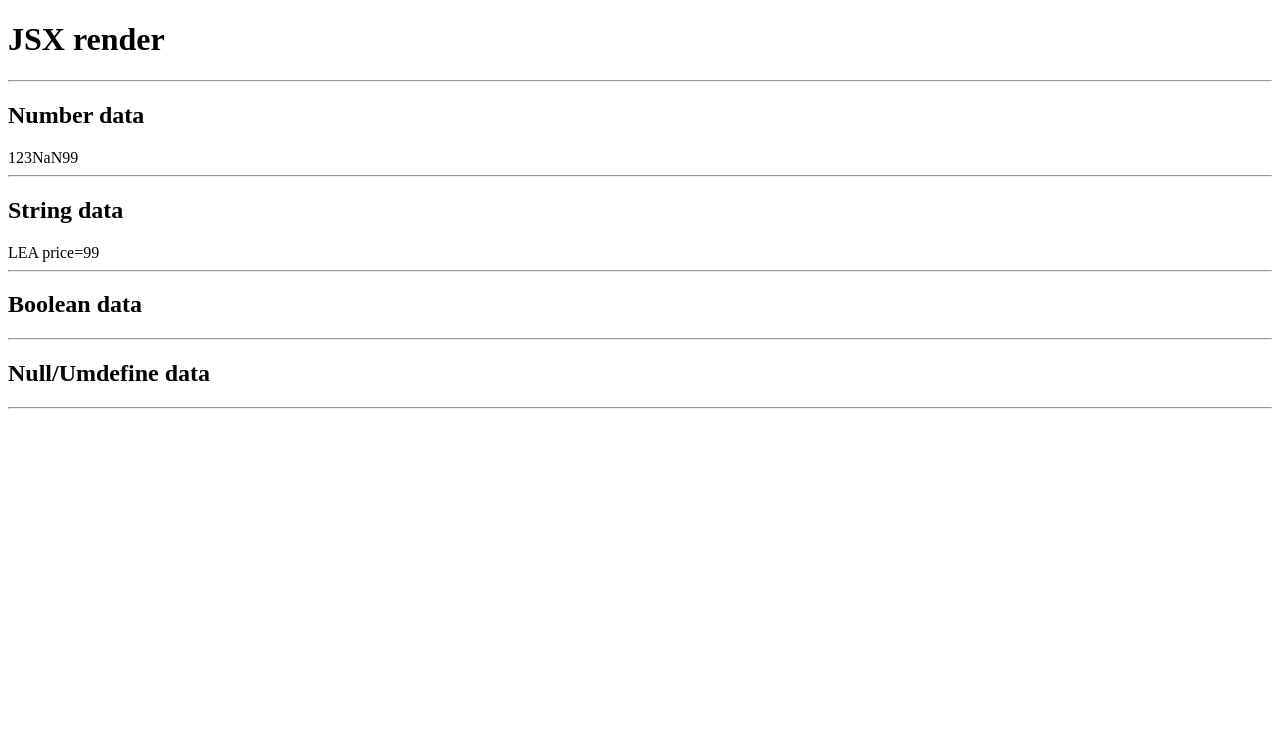
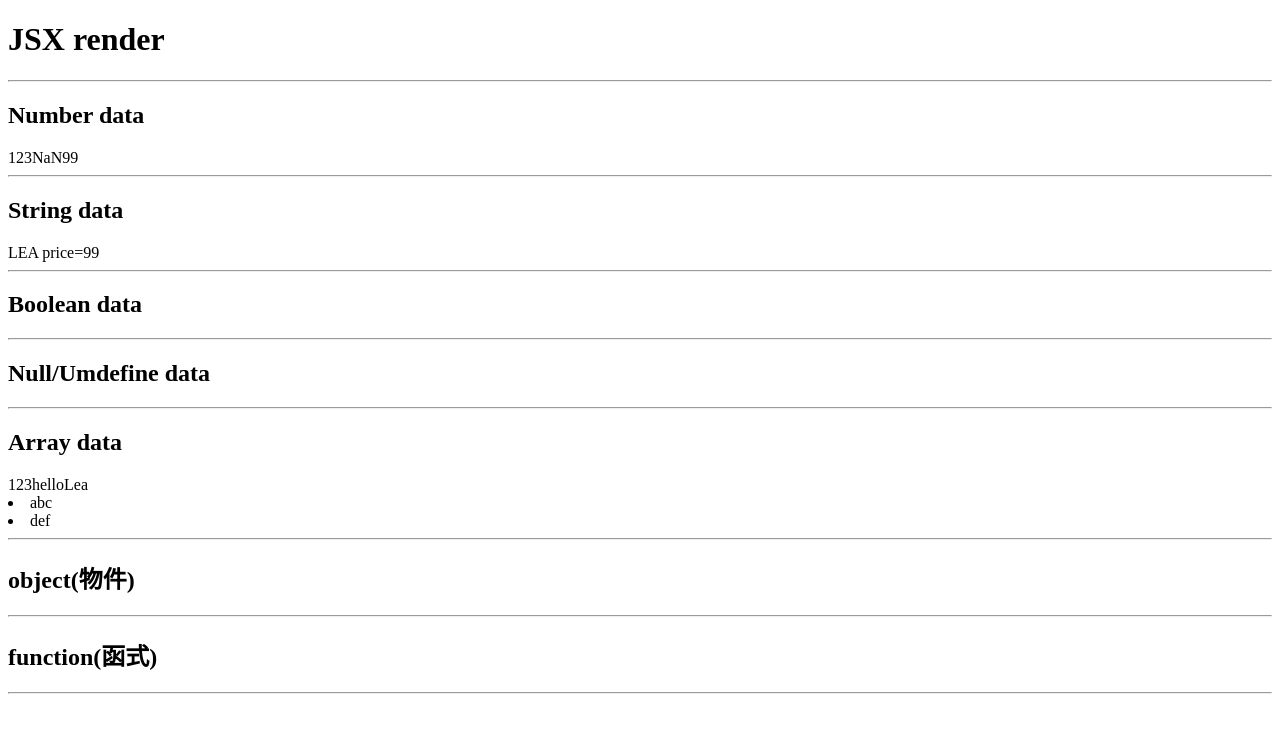
Before and after one commit to yanniao0827/React, a Next.js app: page /cs-0604/jsx-render in a window 1280 px wide. Shown: the top 732 px of the page. Built offline with nearby package versions, Linux system fonts and the light colour scheme.

Commit message:
react中的陣列、物件、函式渲染

```diff
--- a/pages/cs-0604/jsx-render.js
+++ b/pages/cs-0604/jsx-render.js
@@ -16,12 +16,31 @@ export default function JsxRender() {
       {`price=${100 - 1}`}
       <hr />
       <h2>Boolean data</h2>
+      {/* 會無法渲染顯示不出來，但不會跳錯誤訊息 */}
       {true}
       {false}
       <hr />
       <h2>Null/Umdefine data</h2>
+      {/* 會無法渲染顯示不出來，但不會跳錯誤訊息 */}
       {null}
       {undefined}
+      <hr />
+      <h2>Array data</h2>
+      {/* 陣列內容會被串接成字串 */}
+      {[1, 2, 3]}
+      {['hello', 'Lea']}
+      {/* key就跟html的id一樣 */}
+      {[<li key="1">abc</li>, <li key="2">def</li>]}
+      <hr />
+      <h2>object(物件)</h2>
+      {/* 不能直接渲染，會造成中斷錯誤，不是React Child */}
+      {/* 參考: https://github.com/orgs/mfee-react/discussions/91 */}
+      {/* {{ a: 1, b: 2 }} */}
+      <hr />
+      <h2>function(函式)</h2>
+      {/* 不會渲染，會有主控台警告，不是React Child */}
+      {/* 參考: https://github.com/orgs/mfee-react/discussions/91 */}
+      {/* {() => {}} */}
       <hr />
     </>
   );
```
